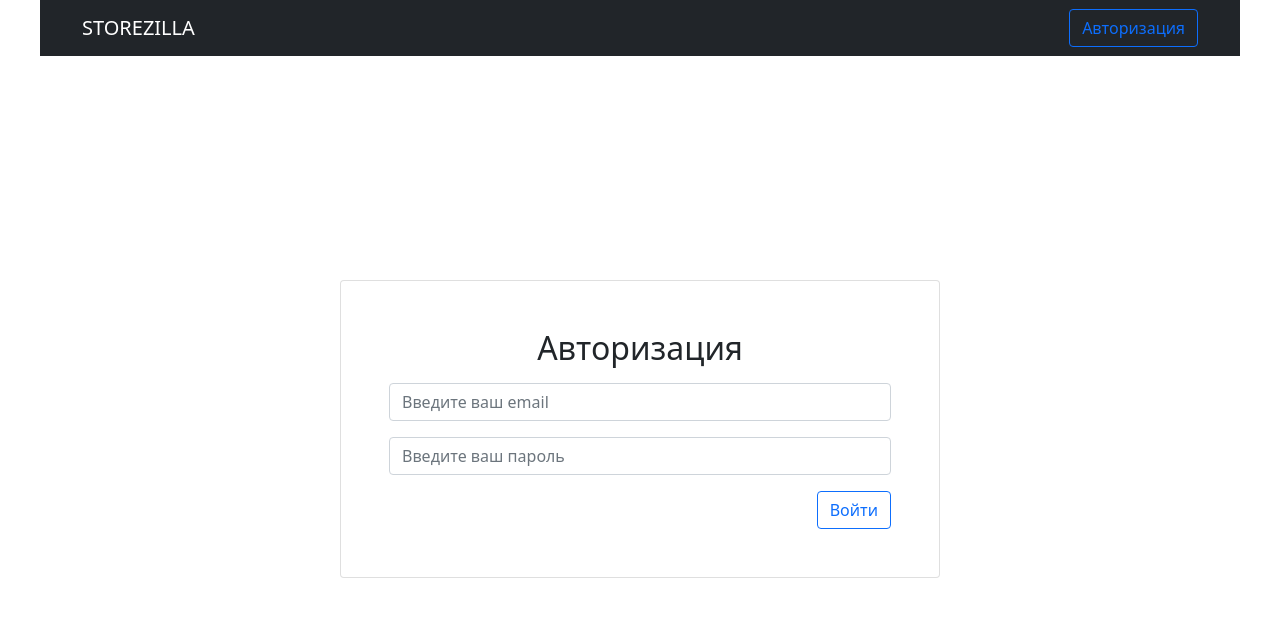
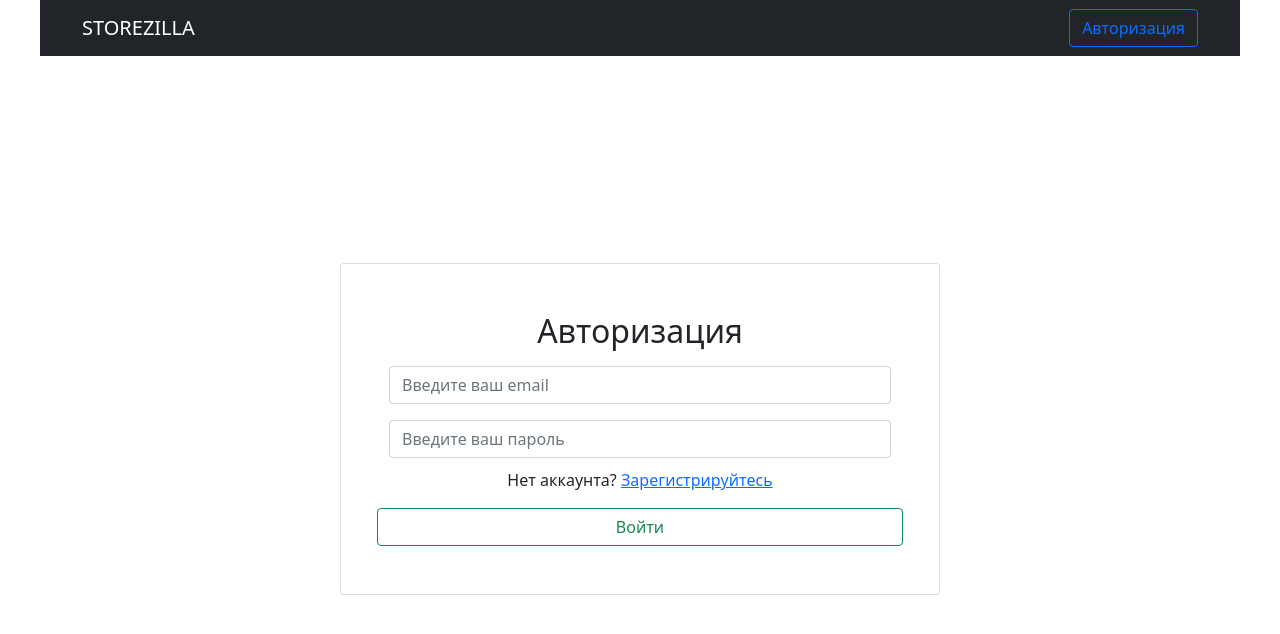
Before and after one commit to denvysotskyi/online_store_client, a React (Create React App) app: page /login in a window 1280 px wide. Shown: the top 634 px of the page. Built offline with nearby package versions, Linux system fonts and the light colour scheme.

Commit message:
Added consts for routes

```diff
--- a/src/components/appRouter/AppRouter.jsx
+++ b/src/components/appRouter/AppRouter.jsx
@@ -8,6 +8,7 @@ import ShopPage from '../../pages/shop/ShopPage'
 import { useContext } from 'react'
 import { Context } from '../../index'
 import { observer } from 'mobx-react-lite'
+import {ADMIN_ROUTE, BASKET_ROUTE, DEVICE_ROUTE, LOGIN_ROUTE, REGISTRATION_ROUTE, SHOP_ROUTE} from "../../utils/consts";
 
 const AppRouter = observer(() => {
 
@@ -17,10 +18,10 @@ const AppRouter = observer(() => {
     <Router>
       {
         userStore._isAuth && <Routes>
-          <Route path={'/'}
+          <Route path={ADMIN_ROUTE}
                  element={<AdminPanelPage />}
           />
-          <Route path={'/basket'}
+          <Route path={BASKET_ROUTE}
                  element={<BasketPage />}
           />
           <Route path='*'
@@ -30,16 +31,16 @@ const AppRouter = observer(() => {
       }
       {
         !userStore._isAuth && <Routes>
-          <Route path={'/shop'}
+          <Route path={SHOP_ROUTE}
                  element={<ShopPage />}
           />
-          <Route path={'/login'}
+          <Route path={LOGIN_ROUTE}
                  element={<AuthPage />}
           />
-          <Route path={'/registration'}
+          <Route path={REGISTRATION_ROUTE}
                  element={<AuthPage />}
           />
-          <Route path={'/device/:id'}
+          <Route path={DEVICE_ROUTE}
                  element={<DevicePage />}
           />
           <Route path='*'
--- a/src/pages/auth/AuthForm.jsx
+++ b/src/pages/auth/AuthForm.jsx
@@ -1,6 +1,8 @@
-import { Button, Card, Form } from 'react-bootstrap'
+import { Button, Card, Form, Row } from 'react-bootstrap'
 import { useContext } from 'react'
 import { Context } from '../../index'
+import { NavLink } from 'react-router-dom'
+import {REGISTRATION_ROUTE} from "../../utils/consts";
 
 const AuthForm = () => {
 
@@ -18,13 +20,20 @@ const AuthForm = () => {
         <Form.Control className='mt-3'
                       placeholder='Введите ваш пароль'
         />
-        <Button className='mt-3'
-                style={{marginLeft: 'auto'}}
-                variant='outline-primary'
-                onClick={() => userStore.setIsAuth(true)}
-        >
-          Войти
-        </Button>
+        <Row>
+          <div style={{marginTop: '10px'}}>
+            Нет аккаунта? <NavLink to={REGISTRATION_ROUTE}>
+                            Зарегистрируйтесь
+                          </NavLink>
+          </div>
+          <Button className='mt-3 align-self-end'
+                  variant='outline-success'
+                  type='submit'
+                  onClick={() => userStore.setIsAuth(true)}
+          >
+            Войти
+          </Button>
+        </Row>
       </Form>
     </Card>
   )
--- /dev/null
+++ b/src/utils/consts.js
@@ -0,0 +1,6 @@
+export const ADMIN_ROUTE = '/admin'
+export const LOGIN_ROUTE = '/login'
+export const REGISTRATION_ROUTE = '/registration'
+export const SHOP_ROUTE = '/'
+export const BASKET_ROUTE = '/basket'
+export const DEVICE_ROUTE = '/device'
```
